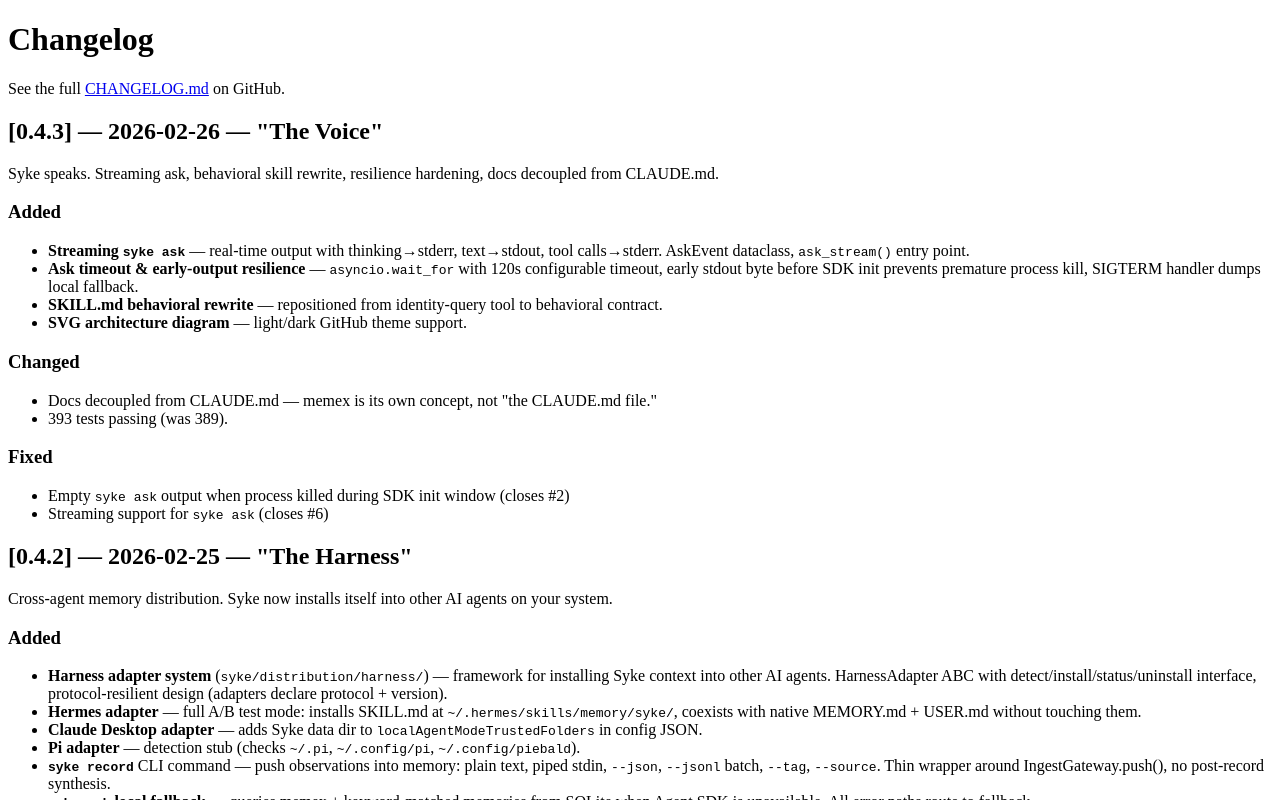
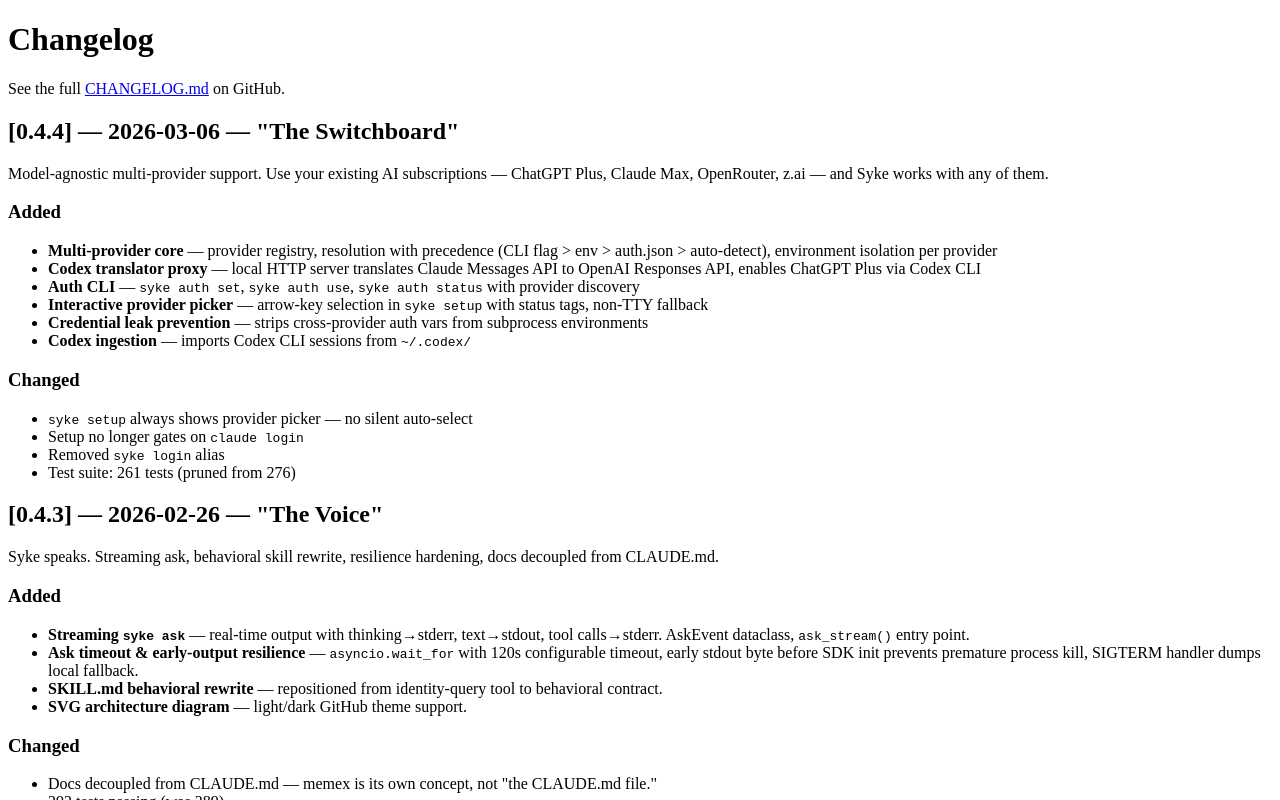
Before and after one commit to saxenauts/syke, a Next.js app in the folder docs-site/: page /changelog in a window 1280 px wide. Shown: the top 800 px of the page. Built offline with nearby package versions, Linux system fonts and the light colour scheme.

Commit message:
docs: update CHANGELOG for v0.4.4 release

```diff
--- a/docs-site/pages/changelog.mdx
+++ b/docs-site/pages/changelog.mdx
@@ -3,6 +3,24 @@
 # Changelog
 
 See the full [CHANGELOG.md](https://github.com/saxenauts/syke/blob/main/CHANGELOG.md) on GitHub.
+
+## [0.4.4] — 2026-03-06 — "The Switchboard"
+
+Model-agnostic multi-provider support. Use your existing AI subscriptions — ChatGPT Plus, Claude Max, OpenRouter, z.ai — and Syke works with any of them.
+
+### Added
+- **Multi-provider core** — provider registry, resolution with precedence (CLI flag > env > auth.json > auto-detect), environment isolation per provider
+- **Codex translator proxy** — local HTTP server translates Claude Messages API to OpenAI Responses API, enables ChatGPT Plus via Codex CLI
+- **Auth CLI** — `syke auth set`, `syke auth use`, `syke auth status` with provider discovery
+- **Interactive provider picker** — arrow-key selection in `syke setup` with status tags, non-TTY fallback
+- **Credential leak prevention** — strips cross-provider auth vars from subprocess environments
+- **Codex ingestion** — imports Codex CLI sessions from `~/.codex/`
+
+### Changed
+- `syke setup` always shows provider picker — no silent auto-select
+- Setup no longer gates on `claude login`
+- Removed `syke login` alias
+- Test suite: 261 tests (pruned from 276)
 
 ## [0.4.3] — 2026-02-26 — "The Voice"
 
```
Also changed, not shown: 1 other file (tests, documents, lock files or other folders).
